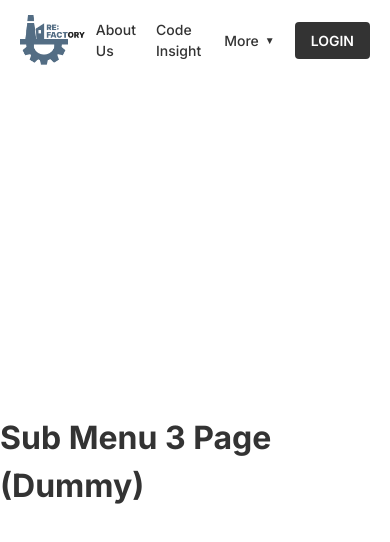
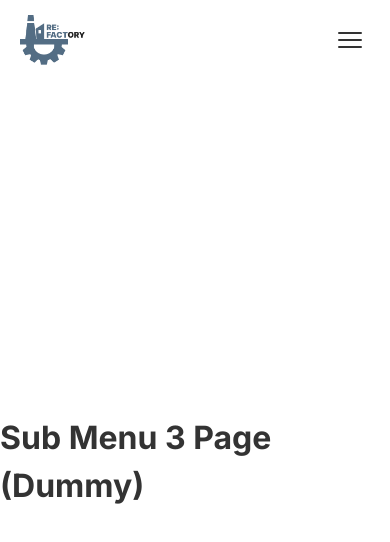
Before and after one commit to hoho715-park/refactory_f, a React (Vite) app: page /more/sub3 in a window 390 px wide. Shown: the top 542 px of the page. Built offline with nearby package versions, Linux system fonts and the light colour scheme.

Commit message:
반응형 메뉴 -> 햄버거 메뉴

```diff
--- /dev/null
+++ b/src/components/layout/HamburgerButton.jsx
@@ -0,0 +1,17 @@
+// src/components/layout/HamburgerButton.jsx
+
+const HamburgerButton = ({ isOpen, onClick }) => {
+  return (
+    <button
+      className={`hamburger-button ${isOpen ? 'open' : ''}`}
+      onClick={onClick}
+      aria-label="Toggle menu"
+    >
+      <span className="hamburger-line" />
+      <span className="hamburger-line" />
+      <span className="hamburger-line" />
+    </button>
+  );
+};
+
+export default HamburgerButton;
--- a/src/components/layout/Header.jsx
+++ b/src/components/layout/Header.jsx
@@ -3,6 +3,7 @@
 import { useState } from 'react';
 import { NavLink } from 'react-router-dom';
 import logo from '../../assets/LOGO.png';
+import HamburgerButton from './HamburgerButton';
 import './header.css';
 
 const menuItems = [
@@ -21,6 +22,8 @@ const menuItems = [
 
 const Header = () => {
   const [dropdownOpen, setDropdownOpen] = useState(false);
+  const [mobileMenuOpen, setMobileMenuOpen] = useState(false);
+  const [mobileDropdownOpen, setMobileDropdownOpen] = useState(false);
 
   const handleDropdownToggle = () => {
     setDropdownOpen((prev) => !prev);
@@ -30,14 +33,31 @@ const Header = () => {
     setDropdownOpen(false);
   };
 
+  const handleMobileMenuToggle = () => {
+    setMobileMenuOpen((prev) => !prev);
+    if (mobileMenuOpen) {
+      setMobileDropdownOpen(false);
+    }
+  };
+
+  const handleMobileMenuClose = () => {
+    setMobileMenuOpen(false);
+    setMobileDropdownOpen(false);
+  };
+
+  const handleMobileDropdownToggle = () => {
+    setMobileDropdownOpen((prev) => !prev);
+  };
+
   return (
     <header className="header">
       <div className="header-container">
-        <NavLink to="/" className="header-logo">
+        <NavLink to="/" className="header-logo" onClick={handleMobileMenuClose}>
           <img src={logo} alt="RE:FACTORY Logo" />
         </NavLink>
 
-        <nav className="header-nav">
+        {/* Desktop Navigation */}
+        <nav className="header-nav desktop-nav">
           <ul className="nav-menu">
             {menuItems.map((item) =>
               item.dropdown ? (
@@ -94,7 +114,65 @@ const Header = () => {
             </li>
           </ul>
         </nav>
+
+        {/* Mobile Hamburger Button */}
+        <HamburgerButton isOpen={mobileMenuOpen} onClick={handleMobileMenuToggle} />
       </div>
+
+      {/* Mobile Navigation */}
+      <nav className={`mobile-nav ${mobileMenuOpen ? 'open' : ''}`}>
+        <ul className="mobile-menu">
+          {menuItems.map((item) =>
+            item.dropdown ? (
+              <li key={item.label} className="mobile-nav-item has-dropdown">
+                <button
+                  className={`mobile-nav-link mobile-dropdown-toggle ${mobileDropdownOpen ? 'active' : ''}`}
+                  onClick={handleMobileDropdownToggle}
+                >
+                  {item.label}
+                  <span className="dropdown-arrow">▼</span>
+                </button>
+                <ul className={`mobile-dropdown-menu ${mobileDropdownOpen ? 'open' : ''}`}>
+                  {item.dropdown.map((subItem) => (
+                    <li key={subItem.path}>
+                      <NavLink
+                        to={subItem.path}
+                        className={({ isActive }) =>
+                          `mobile-dropdown-link ${isActive ? 'active' : ''}`
+                        }
+                        onClick={handleMobileMenuClose}
+                      >
+                        {subItem.label}
+                      </NavLink>
+                    </li>
+                  ))}
+                </ul>
+              </li>
+            ) : (
+              <li key={item.path} className="mobile-nav-item">
+                <NavLink
+                  to={item.path}
+                  className={({ isActive }) =>
+                    `mobile-nav-link ${isActive ? 'active' : ''}`
+                  }
+                  onClick={handleMobileMenuClose}
+                >
+                  {item.label}
+                </NavLink>
+              </li>
+            )
+          )}
+          <li className="mobile-nav-item">
+            <NavLink
+              to="/login"
+              className="mobile-nav-link mobile-login-btn"
+              onClick={handleMobileMenuClose}
+            >
+              LOGIN
+            </NavLink>
+          </li>
+        </ul>
+      </nav>
     </header>
   );
 };
--- a/src/components/layout/header.css
+++ b/src/components/layout/header.css
@@ -136,21 +136,165 @@
   background-color: #555555;
 }
 
+/* Hamburger Button */
+.hamburger-button {
+  display: none;
+  flex-direction: column;
+  justify-content: center;
+  align-items: center;
+  width: 40px;
+  height: 40px;
+  padding: 8px;
+  background: none;
+  border: none;
+  cursor: pointer;
+  gap: 5px;
+}
+
+.hamburger-line {
+  display: block;
+  width: 24px;
+  height: 2px;
+  background-color: #333333;
+  border-radius: 2px;
+  transition: transform 0.3s ease, opacity 0.3s ease;
+}
+
+.hamburger-button.open .hamburger-line:nth-child(1) {
+  transform: translateY(7px) rotate(45deg);
+}
+
+.hamburger-button.open .hamburger-line:nth-child(2) {
+  opacity: 0;
+}
+
+.hamburger-button.open .hamburger-line:nth-child(3) {
+  transform: translateY(-7px) rotate(-45deg);
+}
+
+/* Mobile Navigation */
+.mobile-nav {
+  display: none;
+  position: fixed;
+  top: 80px;
+  left: 0;
+  right: 0;
+  background-color: #ffffff;
+  box-shadow: 0 4px 12px rgba(0, 0, 0, 0.1);
+  max-height: 0;
+  overflow: hidden;
+  transition: max-height 0.3s ease;
+}
+
+.mobile-nav.open {
+  max-height: calc(100vh - 80px);
+  overflow-y: auto;
+}
+
+.mobile-menu {
+  list-style: none;
+  margin: 0;
+  padding: 16px 0;
+}
+
+.mobile-nav-item {
+  margin: 0;
+}
+
+.mobile-nav-link {
+  display: flex;
+  align-items: center;
+  justify-content: space-between;
+  width: 100%;
+  padding: 16px 24px;
+  font-size: 16px;
+  font-weight: 500;
+  color: #333333;
+  text-decoration: none;
+  background: none;
+  border: none;
+  cursor: pointer;
+  font-family: inherit;
+  transition: background-color 0.2s ease, color 0.2s ease;
+}
+
+.mobile-nav-link:hover,
+.mobile-nav-link.active {
+  background-color: #f5f5f5;
+  color: #0066cc;
+}
+
+.mobile-dropdown-toggle {
+  text-align: left;
+}
+
+.mobile-dropdown-toggle .dropdown-arrow {
+  transition: transform 0.3s ease;
+}
+
+.mobile-dropdown-toggle.active .dropdown-arrow {
+  transform: rotate(180deg);
+}
+
+.mobile-dropdown-menu {
+  list-style: none;
+  margin: 0;
+  padding: 0;
+  background-color: #f9f9f9;
+  max-height: 0;
+  overflow: hidden;
+  transition: max-height 0.3s ease;
+}
+
+.mobile-dropdown-menu.open {
+  max-height: 300px;
+}
+
+.mobile-dropdown-link {
+  display: block;
+  padding: 14px 24px 14px 40px;
+  font-size: 14px;
+  font-weight: 400;
+  color: #555555;
+  text-decoration: none;
+  transition: background-color 0.2s ease, color 0.2s ease;
+}
+
+.mobile-dropdown-link:hover,
+.mobile-dropdown-link.active {
+  background-color: #f0f0f0;
+  color: #0066cc;
+}
+
+.mobile-login-btn {
+  margin: 8px 24px 16px;
+  width: calc(100% - 48px);
+  justify-content: center;
+  background-color: #333333;
+  color: #ffffff !important;
+  border-radius: 4px;
+  font-weight: 600;
+}
+
+.mobile-login-btn:hover {
+  background-color: #555555;
+}
+
 /* Mobile responsive */
 @media (max-width: 768px) {
   .header-container {
     padding: 0 20px;
   }
 
-  .nav-menu {
-    gap: 20px;
+  .desktop-nav {
+    display: none;
   }
 
-  .nav-link {
-    font-size: 14px;
+  .hamburger-button {
+    display: flex;
   }
 
-  .login-btn {
-    padding: 8px 16px;
+  .mobile-nav {
+    display: block;
   }
 }
```
